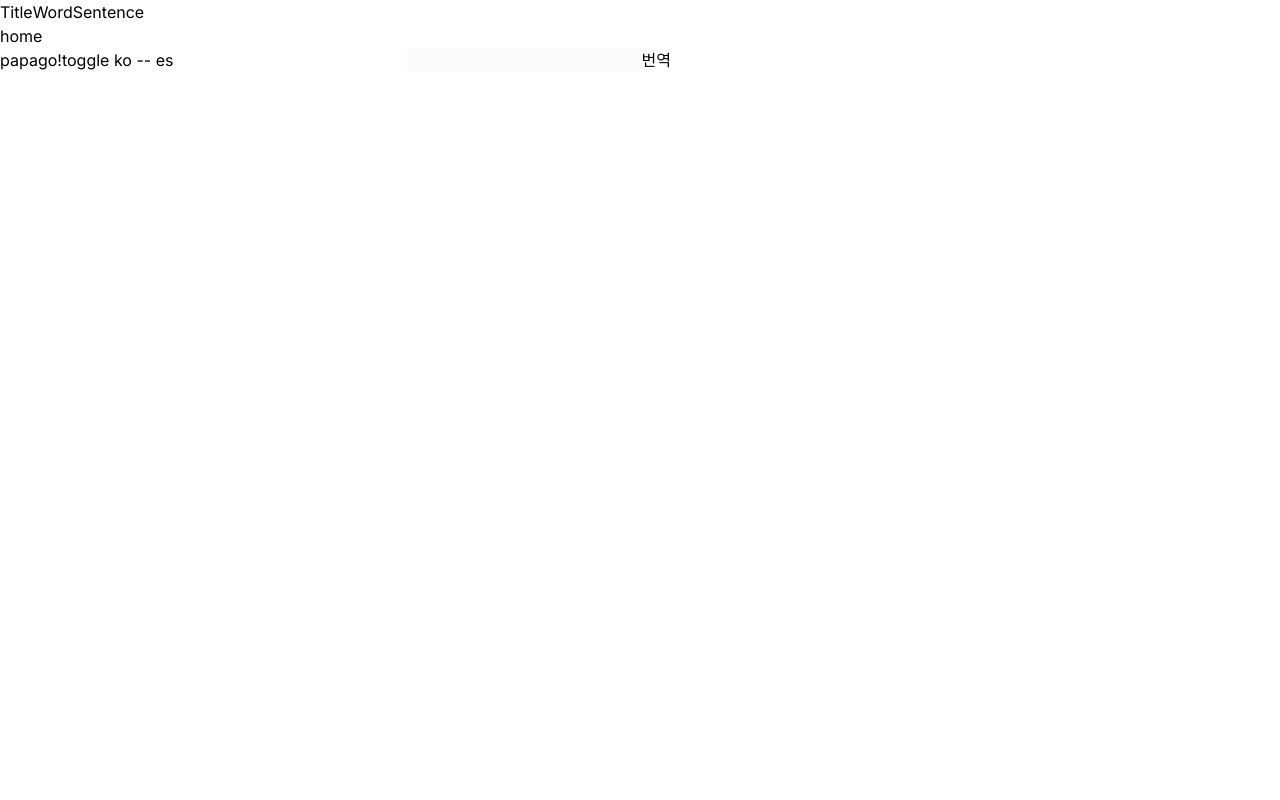
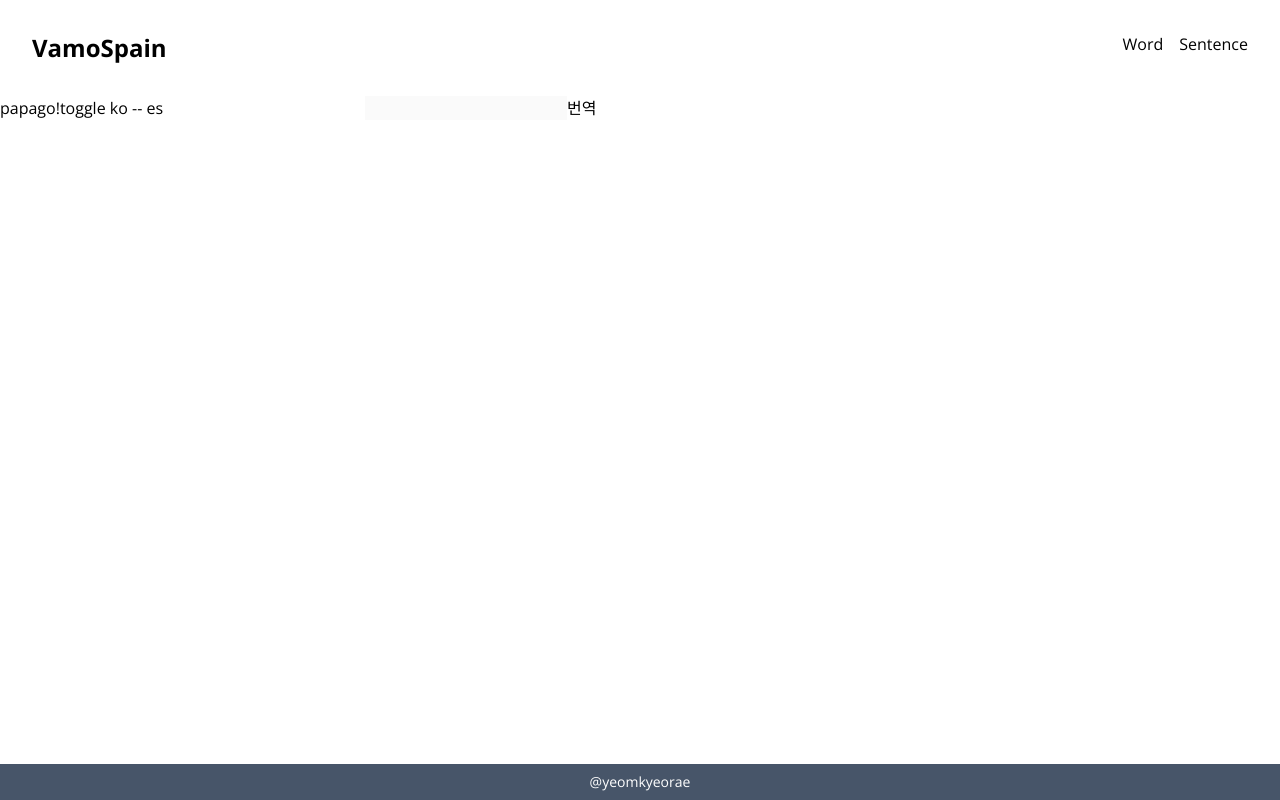
Before and after one commit to yeomkyeorae/next-spanish, a Next.js app: page / in a window 1280 px wide. Built offline with nearby package versions, Linux system fonts and the light colour scheme.

Commit message:
footer & header styling

```diff
--- a/app/globals.css
+++ b/app/globals.css
@@ -2,20 +2,7 @@
 @tailwind components;
 @tailwind utilities;
 
-:root {
-  --foreground-rgb: 0, 0, 0;
-  --background-start-rgb: 214, 219, 220;
-  --background-end-rgb: 255, 255, 255;
+html, body {
+  height: 100vh;
+  overflow-y: auto;
 }
-
-@media (prefers-color-scheme: dark) {
-  :root {
-    --foreground-rgb: 255, 255, 255;
-    --background-start-rgb: 0, 0, 0;
-    --background-end-rgb: 0, 0, 0;
-  }
-}
-
-body {
-  color: rgb(var(--foreground-rgb));
-}
--- a/app/layout.tsx
+++ b/app/layout.tsx
@@ -1,32 +1,24 @@
-import './globals.css'
-import type { Metadata } from 'next'
-import { Inter } from 'next/font/google'
-import Link from 'next/link'
+import type { Metadata } from 'next';
+import { Open_Sans } from 'next/font/google';
+import Header from '@/components/header';
+import Footer from '@/components/footer';
+import './globals.css';
 
-const inter = Inter({ subsets: ['latin'] })
+const openSans = Open_Sans({ subsets: ['latin'] });
 
 export const metadata: Metadata = {
   title: 'Create Next App',
   description: 'Generated by create next app',
-}
+};
 
-export default function RootLayout({
-  children,
-}: {
-  children: React.ReactNode
-}) {
+export default function RootLayout({ children }: { children: React.ReactNode }) {
   return (
-    <html lang="en">
-      <body className={inter.className}>
-        <header className="flex flex-row">
-          <h1><Link href="/">Title</Link></h1>
-          <nav>
-            <Link href="/word">Word</Link>
-            <Link href="/sentence">Sentence</Link>
-          </nav>
-        </header>
-        {children}
+    <html lang='en' className={openSans.className}>
+      <body className='flex flex-col w-full max-w-screen-2xl mx-auto'>
+        <Header />
+        <main className='grow'>{children}</main>
+        <Footer />
       </body>
     </html>
-  )
+  );
 }
--- a/app/page.tsx
+++ b/app/page.tsx
@@ -1,10 +1,9 @@
-import Papago from "@/components/papago";
+import Papago from '@/components/papago';
 
 export default function Home() {
   return (
-    <div>
-      home
+    <section>
       <Papago />
-    </div>
-  )
+    </section>
+  );
 }
--- /dev/null
+++ b/components/footer.tsx
@@ -0,0 +1,3 @@
+export default function Footer() {
+  return <footer className='bg-slate-600 text-white py-2 text-sm text-center'>@yeomkyeorae</footer>;
+}
--- /dev/null
+++ b/components/header.tsx
@@ -0,0 +1,15 @@
+import Link from 'next/link';
+
+export default function Header() {
+  return (
+    <header className='flex justify-between p-8'>
+      <Link href='/'>
+        <h1 className='text-2xl font-bold'>VamoSpain</h1>
+      </Link>
+      <nav className='flex gap-4'>
+        <Link href='/word'>Word</Link>
+        <Link href='/sentence'>Sentence</Link>
+      </nav>
+    </header>
+  );
+}
```
Also changed, not shown: 1 other file (tests, documents, lock files or other folders).
